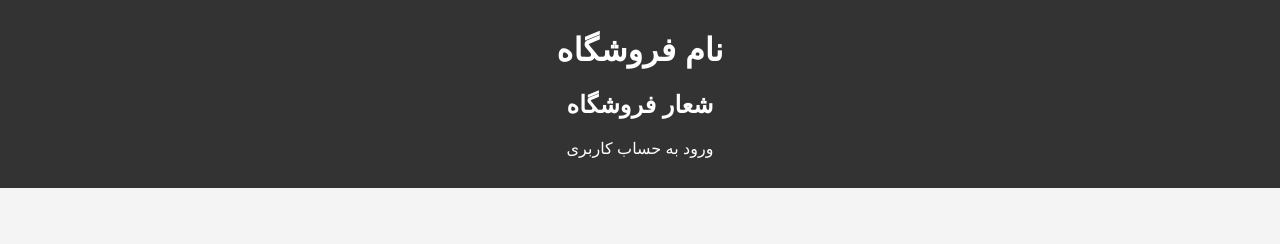
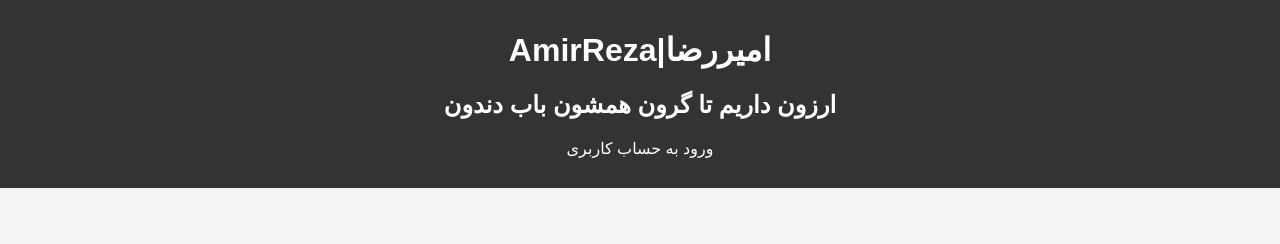
Before and after one commit to amirhoseyngh447/MY-web, a plain HTML site: page index.html in a window 1280 px wide. Shown: the top 244 px of the page. Drawn offline with Linux system fonts and the light colour scheme.

Commit message:
Update index.html

```diff
--- a/index.html
+++ b/index.html
@@ -5,12 +5,12 @@
     <meta http-equiv="X-UA-Compatible" content="IE=edge">
     <meta name="viewport" content="width=device-width, initial-scale=1.0">
     <link rel="stylesheet" href="styles.css">
-    <title>فروشگاه کفش</title>
+    <title>امیررضا|AmirReza</title>
 </head>
 <body>
     <header>
-        <h1>نام فروشگاه</h1>
-        <h2>شعار فروشگاه</h2>
+        <h1>AmirReza|امیررضا</h1>
+        <h2>ارزون داریم تا گرون همشون باب دندون</h2>
         <nav>
             <a href="login.html" class="login-button">ورود به حساب کاربری</a>
         </nav>
```
